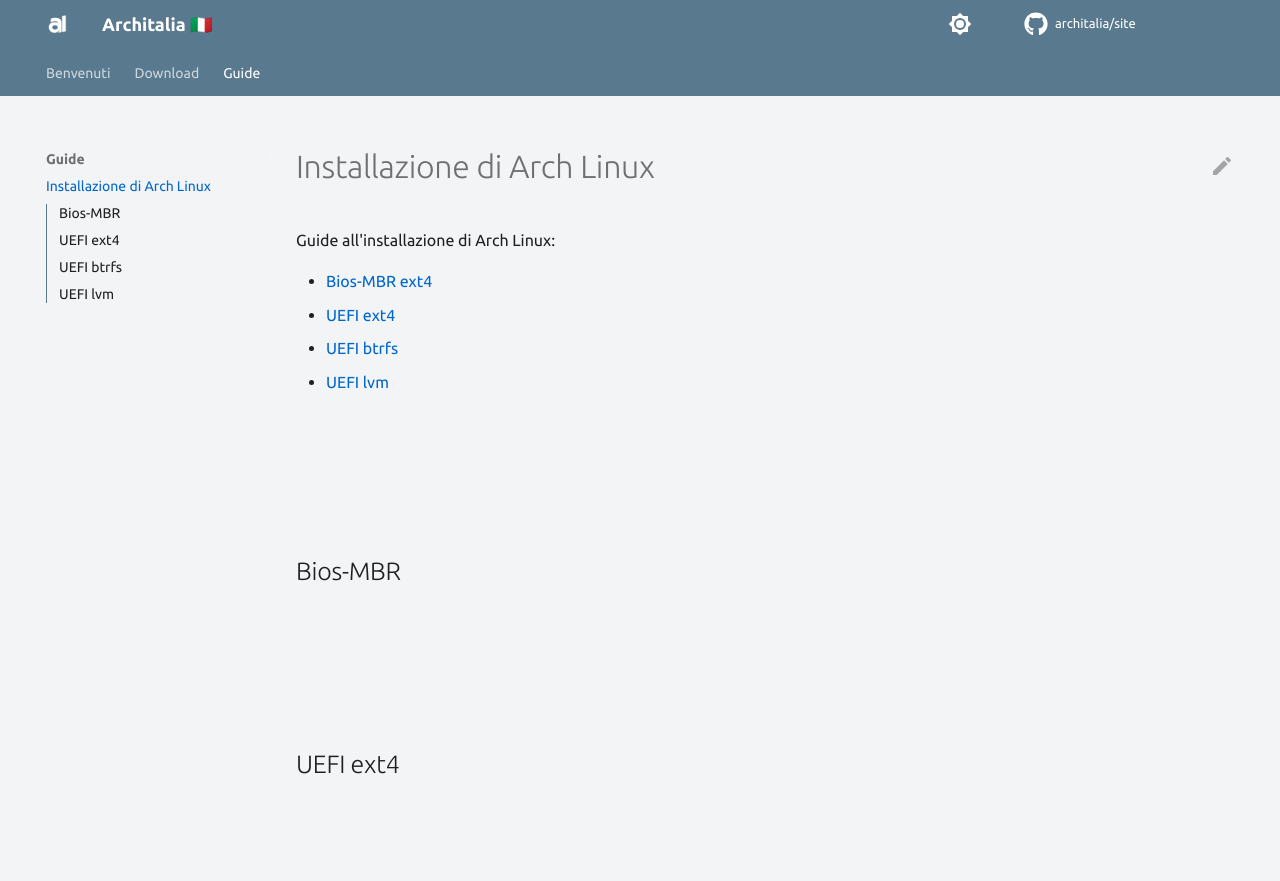
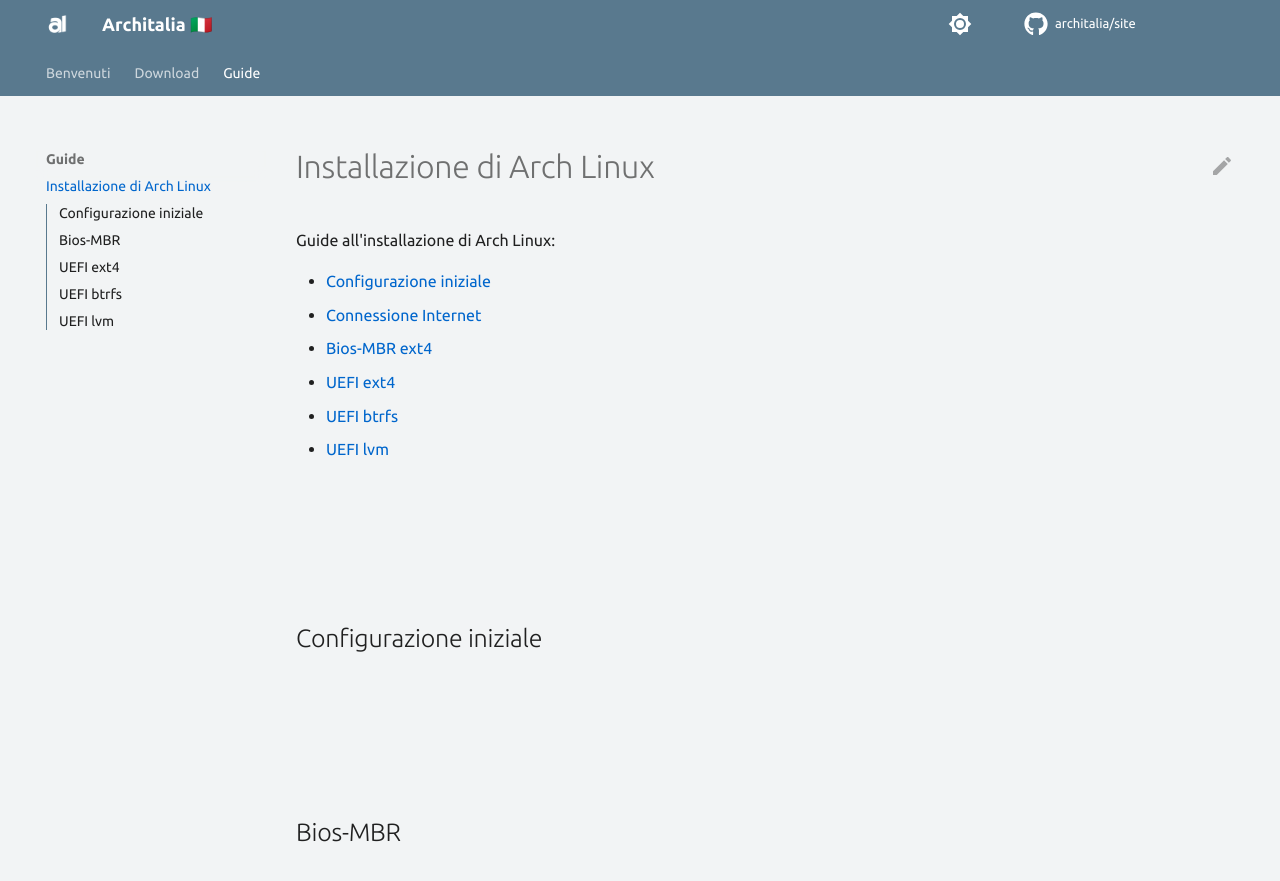
Before and after one commit to ArchItalia/site, an MkDocs documentation site: the page built from docs/Guide/guide.md, in a window 1280 px wide and 900 px high. Shown: the top 881 px of the window. Built offline with MkDocs 1.6.1 and Material for MkDocs 9.7.7, drawn with Linux system fonts in a browser that asks for light colours; comment, search, counter and statistics services are not loaded; the version menu is left out.

Commit message:
Update guide.md

```diff
--- a/docs/Guide/guide.md
+++ b/docs/Guide/guide.md
@@ -2,10 +2,19 @@
 
 Guide all'installazione di Arch Linux:
 
+* [Configurazione iniziale](#configurazione-iniziale)
+* [Connessione Internet](#connessione-internet)
 * [Bios-MBR ext4](#bios-mbr)
 * [UEFI ext4](#uefi-ext4)
 * [UEFI btrfs](#uefi-btrfs)
 * [UEFI lvm](#uefi-lvm)
+
+<br><br><br><br>
+
+## Configurazione iniziale
+
+
+
 
 <br><br><br><br>
 
```
